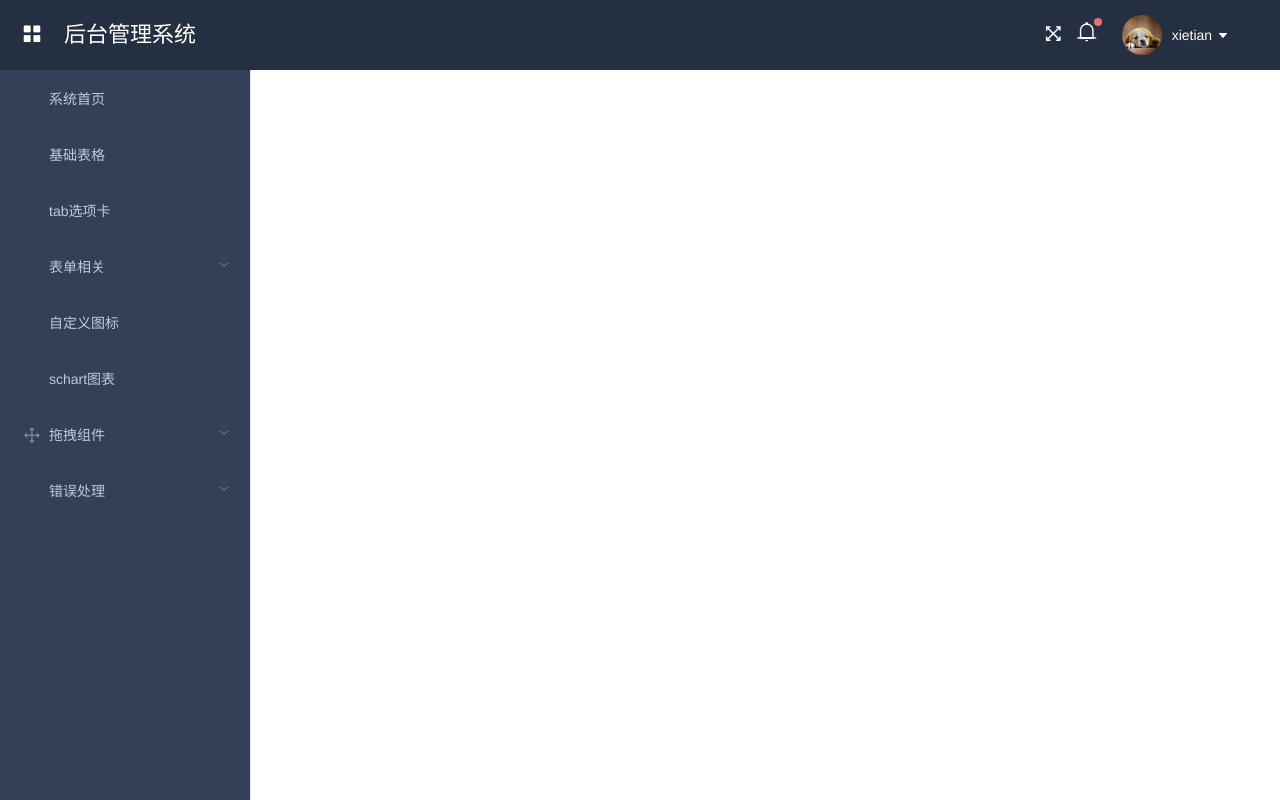
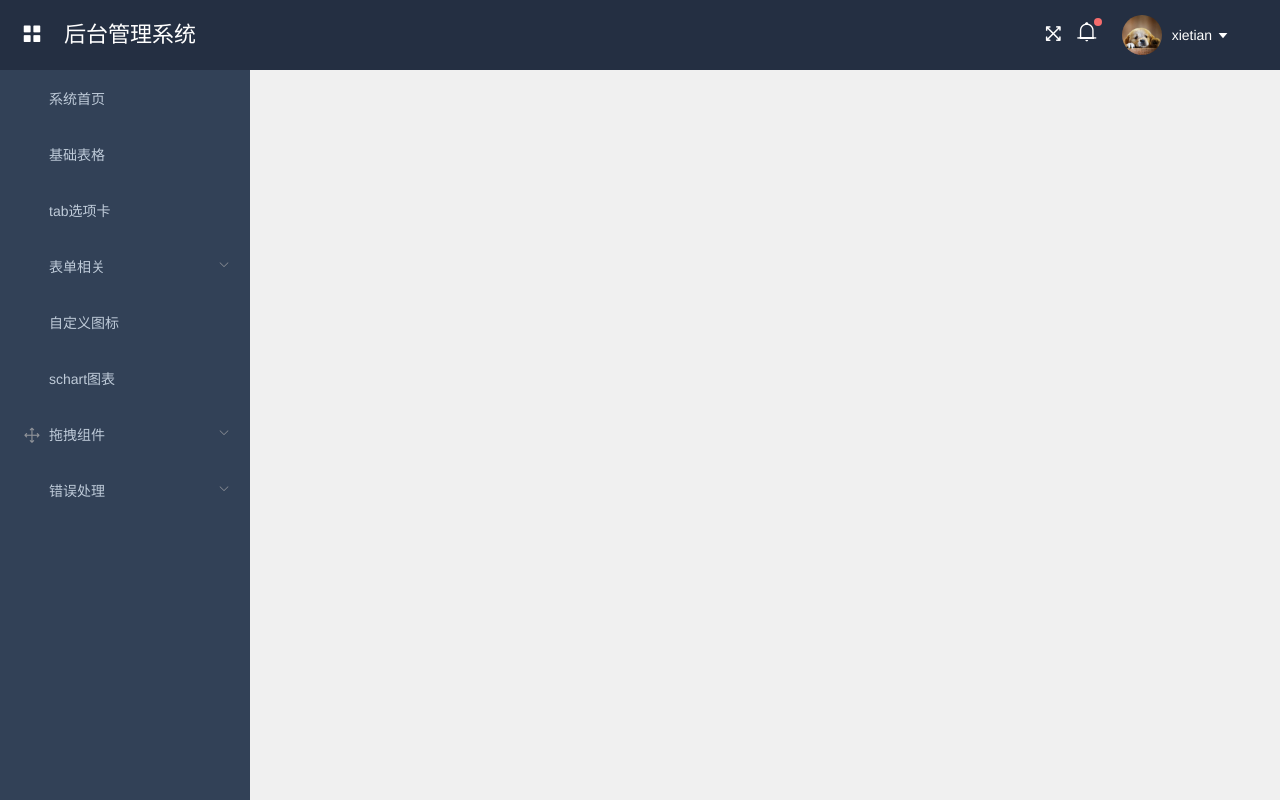
Before and after one commit to xt1995726/vueManageSystemDemo, a Vue app: page / in a window 1280 px wide. Built offline with nearby package versions, Linux system fonts and the light colour scheme; a small style sheet from the web is missing.

Commit message:
Home finished

```diff
--- a/src/assets/css/main.css
+++ b/src/assets/css/main.css
@@ -20,3 +20,27 @@ body {
 a {
   text-decoration: none;
 }
+
+.content-box {
+  position: absolute;
+  left: 250px;
+  right: 0;
+  top: 70px;
+  bottom: 0;
+  padding-bottom: 30px;
+  -webkit-transition: left 0.3s ease-in-out;
+  transition: left 0.3s ease-in-out;
+  background-color: #f0f0f0;
+}
+
+.content {
+  width: auto;
+  height: 100%;
+  padding: 10px;
+  overflow-y: scroll;
+  box-sizing: border-box;
+}
+
+.content-collapse {
+  left: 65px;
+}
--- a/src/components/common/Header.vue
+++ b/src/components/common/Header.vue
@@ -42,6 +42,7 @@
   </div>
 </template>
 <script>
+import bus from '../common/bus';
 export default {
   data() {
     return {
@@ -66,7 +67,10 @@ export default {
       }
     },
     // 侧边栏折叠
-    collapseChange() { },
+    collapseChange() {
+      this.collapse = !this.collapse;
+      bus.$emit('collapse', this.collapse);
+    },
     // 全屏
     handleFullScreen() {
       let element = document.documentElement;
--- a/src/components/common/Home.vue
+++ b/src/components/common/Home.vue
@@ -1,12 +1,23 @@
 <template>
   <div class="wrapper">
-		<v-head></v-head>
-		<v-sidebar></v-sidebar>
+    <v-head></v-head>
+    <v-sidebar></v-sidebar>
+    <div class="content-box" :class="{'content-collapse':collapse}">
+      <div class="content">
+        <transition name="move" mode="out-in">
+          <keep-alive>
+            <router-view></router-view>
+          </keep-alive>
+        </transition>
+
+      </div>
+    </div>
   </div>
 </template>
 <script>
 import vHead from './Header.vue'
 import vSidebar from './Sidebar.vue'
+import bus from './bus'
 export default {
   data() {
     return {
@@ -16,6 +27,11 @@ export default {
   components: {
     vHead,
     vSidebar,
+  },
+  created() {
+    bus.$on('collapse', msg => {
+      this.collapse = msg;
+    })
   }
 }
 </script>
--- a/src/components/common/Sidebar.vue
+++ b/src/components/common/Sidebar.vue
@@ -30,6 +30,7 @@
   </div>
 </template>
 <script>
+import bus from '../common/bus';
 export default {
   data() {
     return {
@@ -126,6 +127,12 @@ export default {
     onRoutes() {
       return this.$route.path.replace('/', '');
     }
+  },
+  created() {
+    // 通过 Event Bus 进行组件间通信，来折叠侧边栏
+    bus.$on('collapse', msg => {
+      this.collapse = msg;
+    })
   }
 
 }
--- /dev/null
+++ b/src/components/common/bus.js
@@ -0,0 +1,6 @@
+import Vue from "vue";
+
+// 使用 Event Bus
+const bus = new Vue();
+
+export default bus;
--- /dev/null
+++ b/src/components/page/BaseForm.vue
@@ -0,0 +1,12 @@
+<template>
+  <div>
+    BaseForm
+  </div>
+</template>
+<script>
+export default {
+
+}
+</script>
+<style>
+</style>
--- a/src/router/index.js
+++ b/src/router/index.js
@@ -1,15 +1,23 @@
-import Vue from 'vue'
-import Router from 'vue-router'
-import Home from '@/components/common/Home'
+import Vue from "vue";
+import Router from "vue-router";
+import Home from "@/components/common/Home";
+import Form from "@/components/page/BaseForm";
 
-Vue.use(Router)
+Vue.use(Router);
 
 export default new Router({
   routes: [
     {
-      path: '/',
-      name: 'Home',
-      component: Home
+      path: "/",
+      name: "Home",
+      component: Home,
+      children: [
+        {
+          path: "/form",
+          name: "Form",
+          component: Form
+        }
+      ]
     }
   ]
-})
+});
```
